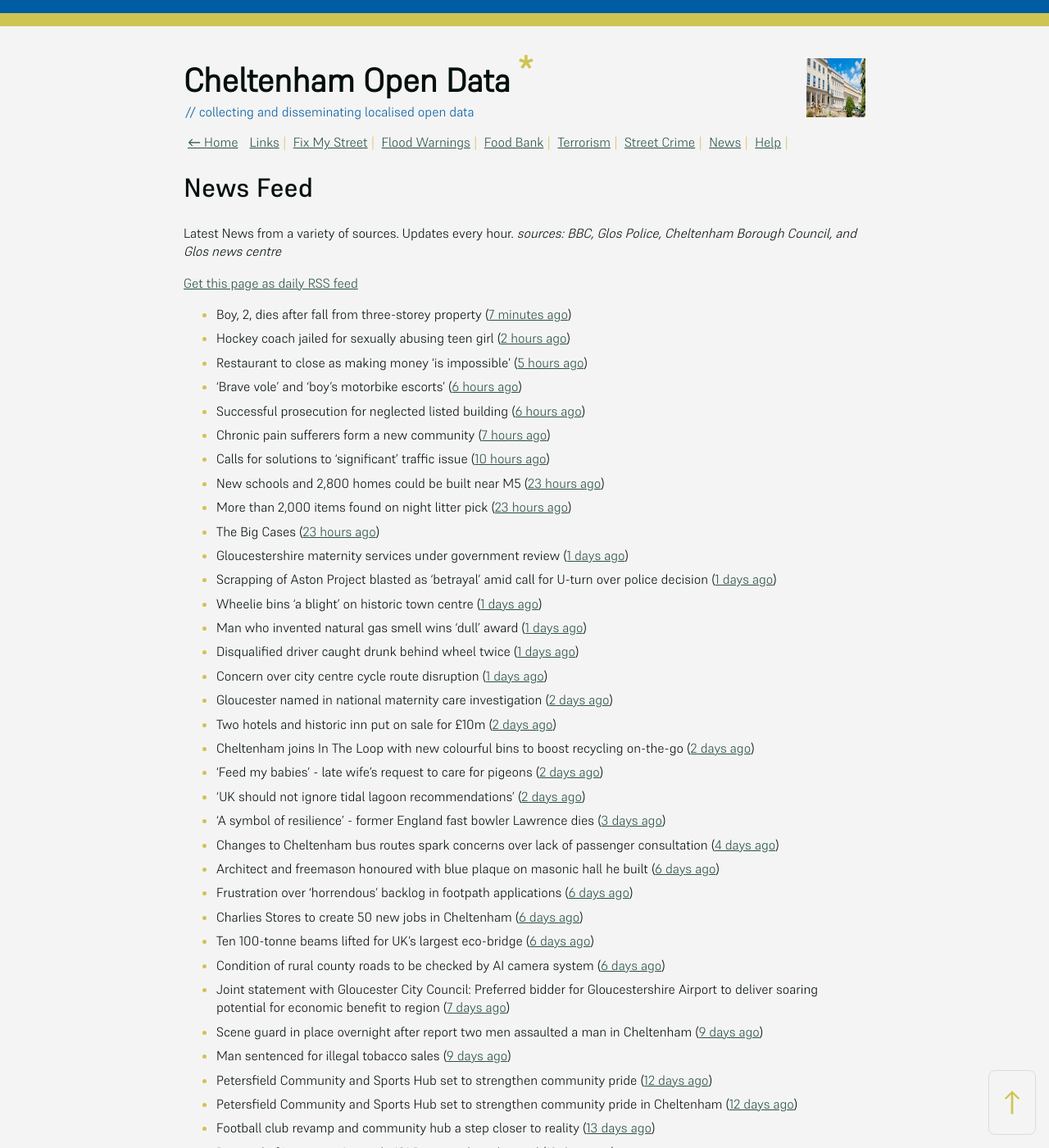
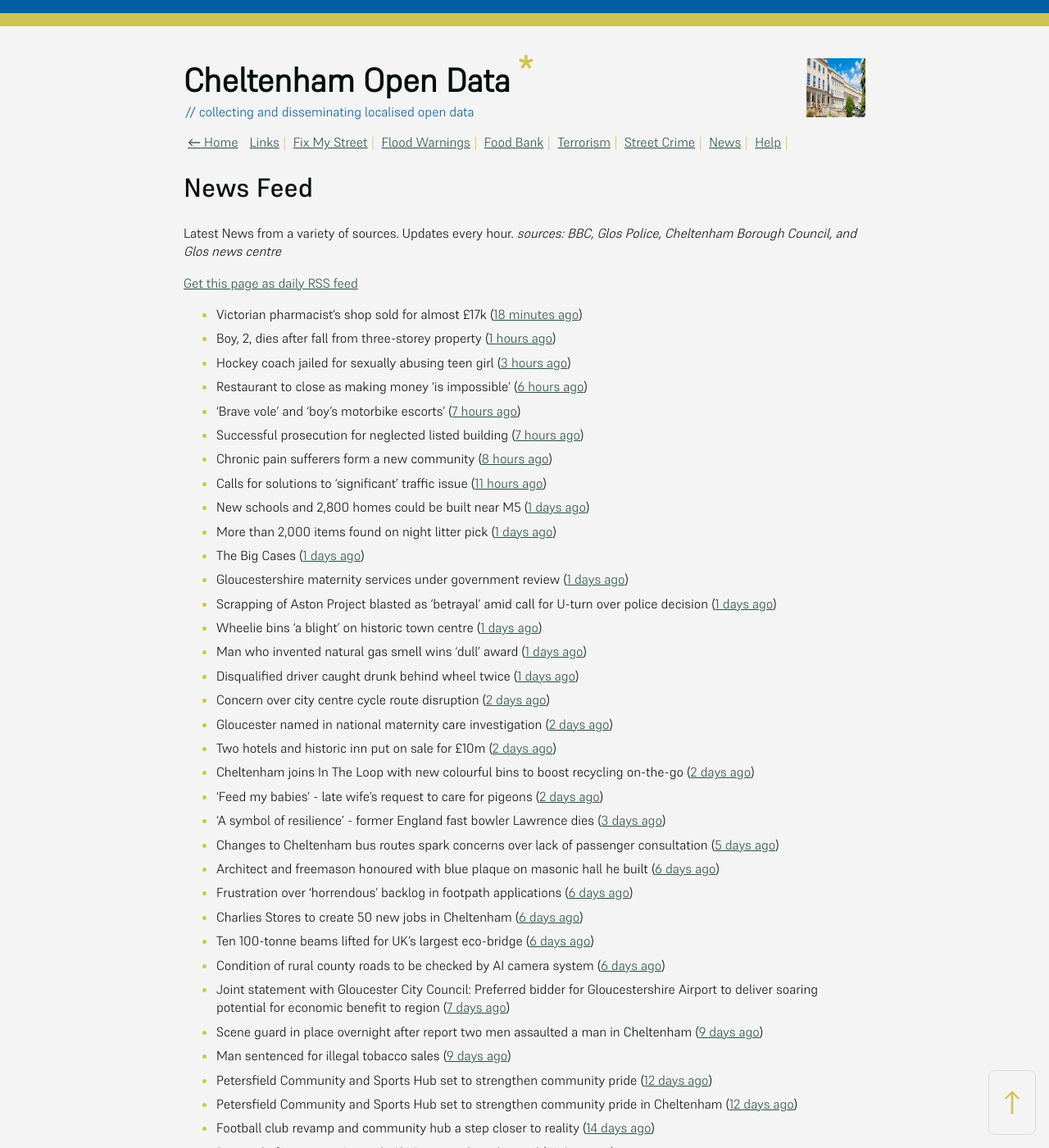
Before and after one commit to mat-0/cheltenham-open-data, a Jekyll site: the page built from _pages/news.md, in a window 1280 px wide and 1400 px high. Shown: the whole window at 82% size. Built offline with Jekyll 4.4.1, drawn with Linux system fonts in a browser that asks for light colours; some of the changed text lies outside the part shown.

Commit message:
Updated 2025-06-25 16:59:48

```diff
--- a/_pages/news.md
+++ b/_pages/news.md
@@ -12,29 +12,29 @@ _sources: BBC, Glos Police, Cheltenham Borough Council, and Glos news centre_
 [Get this page as daily RSS feed](/daily.rss)
 
 <!-- news_marker starts -->
-- Boy, 2, dies after fall from three-storey property ([7 minutes ago](https://www.bbc.com/news/articles/crmvj3p192ko))
-- Hockey coach jailed for sexually abusing teen girl ([2 hours ago](https://www.bbc.com/news/articles/c8rpk5m5en0o))
-- Restaurant to close as making money 'is impossible' ([5 hours ago](https://www.bbc.com/news/articles/c307drj7zvjo))
-- 'Brave vole' and 'boy's motorbike escorts' ([6 hours ago](https://www.bbc.com/news/articles/cjd23ne3pz3o))
-- Successful prosecution for neglected listed building ([6 hours ago](https://www.cheltenham.gov.uk/news/article/3023/successful_prosecution_for_neglected_listed_building))
-- Chronic pain sufferers form a new community ([7 hours ago](https://www.bbc.com/news/articles/cp82n1ez6z8o))
-- Calls for solutions to 'significant' traffic issue ([10 hours ago](https://www.bbc.com/news/articles/czxe8l7xnvlo))
-- New schools and 2,800 homes could be built near M5 ([23 hours ago](https://www.bbc.com/news/articles/c5y7dlwng0do))
-- More than 2,000 items found on night litter pick ([23 hours ago](https://www.bbc.com/news/articles/cpvjmxvzj32o))
-- The Big Cases ([23 hours ago](https://www.bbc.co.uk/iplayer/episode/m001z7w2))
+- Victorian pharmacist's shop sold for almost £17k ([18 minutes ago](https://www.bbc.com/news/articles/c3w41xw4ygwo))
+- Boy, 2, dies after fall from three-storey property ([1 hours ago](https://www.bbc.com/news/articles/crmvj3p192ko))
+- Hockey coach jailed for sexually abusing teen girl ([3 hours ago](https://www.bbc.com/news/articles/c8rpk5m5en0o))
+- Restaurant to close as making money 'is impossible' ([6 hours ago](https://www.bbc.com/news/articles/c307drj7zvjo))
+- 'Brave vole' and 'boy's motorbike escorts' ([7 hours ago](https://www.bbc.com/news/articles/cjd23ne3pz3o))
+- Successful prosecution for neglected listed building ([7 hours ago](https://www.cheltenham.gov.uk/news/article/3023/successful_prosecution_for_neglected_listed_building))
+- Chronic pain sufferers form a new community ([8 hours ago](https://www.bbc.com/news/articles/cp82n1ez6z8o))
+- Calls for solutions to 'significant' traffic issue ([11 hours ago](https://www.bbc.com/news/articles/czxe8l7xnvlo))
+- New schools and 2,800 homes could be built near M5 ([1 days ago](https://www.bbc.com/news/articles/c5y7dlwng0do))
+- More than 2,000 items found on night litter pick ([1 days ago](https://www.bbc.com/news/articles/cpvjmxvzj32o))
+- The Big Cases ([1 days ago](https://www.bbc.co.uk/iplayer/episode/m001z7w2))
 - Gloucestershire maternity services under government review ([1 days ago](https://www.bbc.co.uk/sounds/play/p0ll39jx))
 - Scrapping of Aston Project blasted as ‘betrayal’ amid call for U-turn over police decision ([1 days ago](https://gloucesternewscentre.co.uk/scrapping-of-aston-project-blasted-as-betrayal-amid-call-for-u-turn-over-police-decision/))
 - Wheelie bins 'a blight' on historic town centre ([1 days ago](https://www.bbc.com/news/articles/cn86y7dq8yeo))
 - Man who invented natural gas smell wins 'dull' award ([1 days ago](https://www.bbc.com/news/articles/cpw74x57p8po))
 - Disqualified driver caught drunk behind wheel twice ([1 days ago](https://www.bbc.com/news/articles/c0k75jkm43zo))
-- Concern over city centre cycle route disruption ([1 days ago](https://www.bbc.com/news/articles/cdez9y99k77o))
+- Concern over city centre cycle route disruption ([2 days ago](https://www.bbc.com/news/articles/cdez9y99k77o))
 - Gloucester named in national maternity care investigation ([2 days ago](https://www.bbc.com/news/articles/c994x95yygyo))
 - Two hotels and historic inn put on sale for £10m ([2 days ago](https://www.bbc.com/news/articles/c5y0vl7v84xo))
 - Cheltenham joins In The Loop with new colourful bins to boost recycling on-the-go ([2 days ago](https://www.cheltenham.gov.uk/news/article/3022/cheltenham_joins_in_the_loop_with_new_colourful_bins_to_boost_recycling_on-the-go))
 - 'Feed my babies' - late wife's request to care for pigeons ([2 days ago](https://www.bbc.com/news/videos/cn5kz4470rqo))
-- 'UK should not ignore tidal lagoon recommendations' ([2 days ago](https://www.bbc.com/news/articles/cvgd5ey411mo))
 - 'A symbol of resilience' - former England fast bowler Lawrence dies ([3 days ago](https://www.bbc.com/sport/cricket/articles/c07d973k0zzo))
-- Changes to Cheltenham bus routes spark concerns over lack of passenger consultation ([4 days ago](https://gloucesternewscentre.co.uk/changes-to-cheltenham-bus-routes-spark-concerns-over-lack-of-passenger-consultation/))
+- Changes to Cheltenham bus routes spark concerns over lack of passenger consultation ([5 days ago](https://gloucesternewscentre.co.uk/changes-to-cheltenham-bus-routes-spark-concerns-over-lack-of-passenger-consultation/))
 - Architect and freemason honoured with blue plaque on masonic hall he built ([6 days ago](https://gloucesternewscentre.co.uk/architect-and-freemason-honoured-with-blue-plaque-on-masonic-hall-he-built/))
 - Frustration over ‘horrendous’ backlog in footpath applications ([6 days ago](https://gloucesternewscentre.co.uk/frustration-over-horrendous-backlog-in-footpath-applications/))
 - Charlies Stores to create 50 new jobs in Cheltenham ([6 days ago](https://gloucesternewscentre.co.uk/charlies-stores-to-create-50-new-jobs-in-cheltenham/))
@@ -45,8 +45,8 @@ _sources: BBC, Glos Police, Cheltenham Borough Council, and Glos news centre_
 - Man sentenced for illegal tobacco sales ([9 days ago](https://gloucesternewscentre.co.uk/man-sentenced-for-illegal-tobacco-sales/))
 - Petersfield Community and Sports Hub set to strengthen community pride ([12 days ago](https://gloucesternewscentre.co.uk/petersfield-community-and-sports-hub-set-to-strengthen-community-pride/))
 - Petersfield Community and Sports Hub set to strengthen community pride in Cheltenham ([12 days ago](https://www.cheltenham.gov.uk/news/article/3020/petersfield_community_and_sports_hub_set_to_strengthen_community_pride_in_cheltenham))
-- Football club revamp and community hub a step closer to reality ([13 days ago](https://gloucesternewscentre.co.uk/football-club-revamp-and-community-hub-a-step-closer-to-reality/))
-- Removal of ‘tatty tents’ outside 131 Promenade welcomed ([13 days ago](https://gloucesternewscentre.co.uk/removal-of-tatty-tents-outside-131-promenade-welcomed/))
+- Football club revamp and community hub a step closer to reality ([14 days ago](https://gloucesternewscentre.co.uk/football-club-revamp-and-community-hub-a-step-closer-to-reality/))
+- Removal of ‘tatty tents’ outside 131 Promenade welcomed ([14 days ago](https://gloucesternewscentre.co.uk/removal-of-tatty-tents-outside-131-promenade-welcomed/))
 - Concerns poor state of running track is contributing to injuries ([14 days ago](https://gloucesternewscentre.co.uk/concerns-poor-state-of-running-track-is-contributing-to-injuries/))
 - Hospice grounds in full bloom for popular open gardens event ([15 days ago](https://gloucesternewscentre.co.uk/hospice-grounds-in-full-bloom-for-popular-open-gardens-event/))
 - Shire Hall Lib Dems urged to reopen Cheltenham’s Swindon Road tip ([16 days ago](https://gloucesternewscentre.co.uk/shire-hall-lib-dems-urged-to-reopen-cheltenhams-swindon-road-tip/))
```
Also changed, not shown: other parts of _pages/news.md (+2 -2 lines), _data/flood.json (+4 -4 lines), _pages/fix-my-street.md (+3 -3 lines), index.md (+4 -4 lines).
